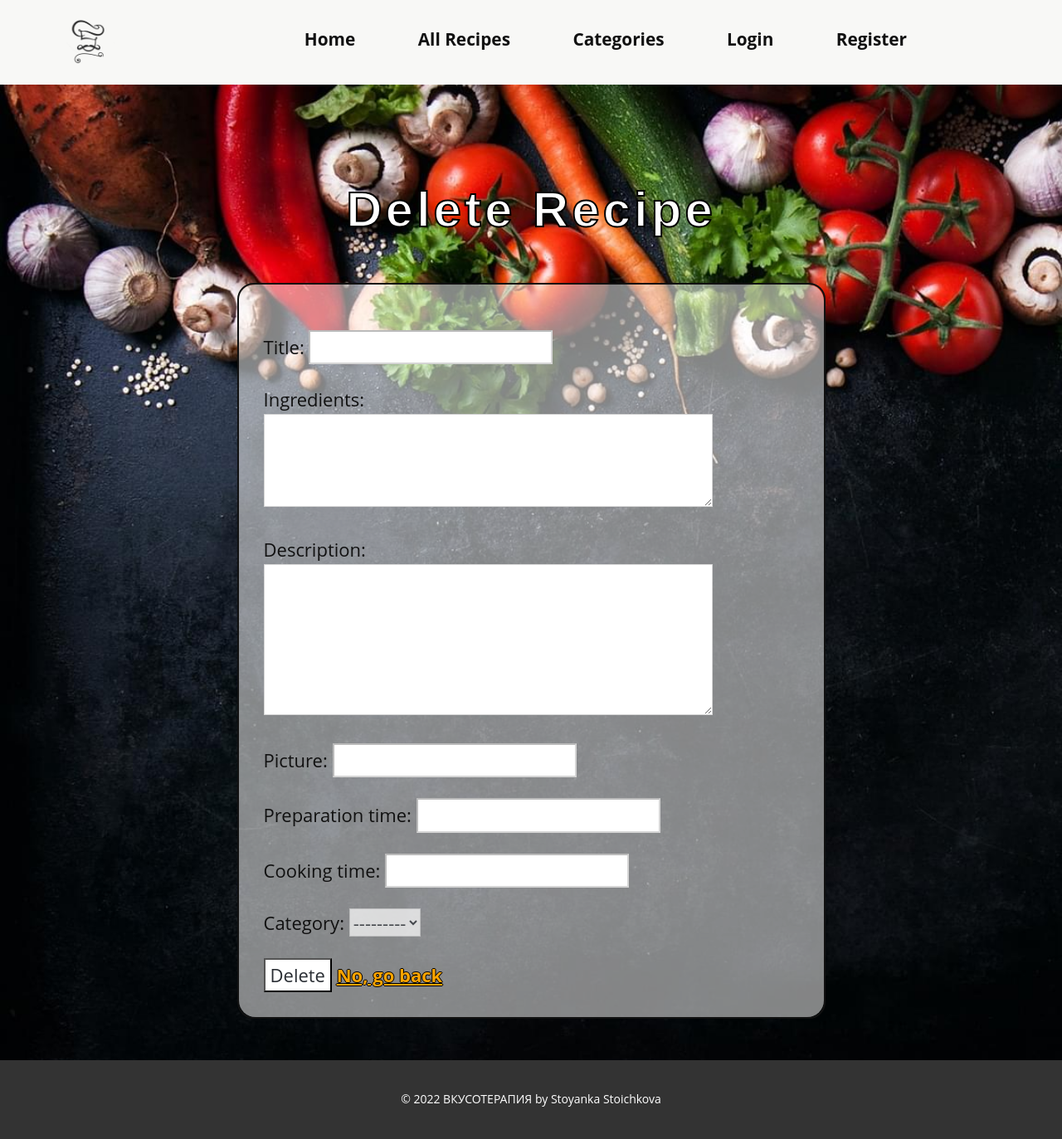
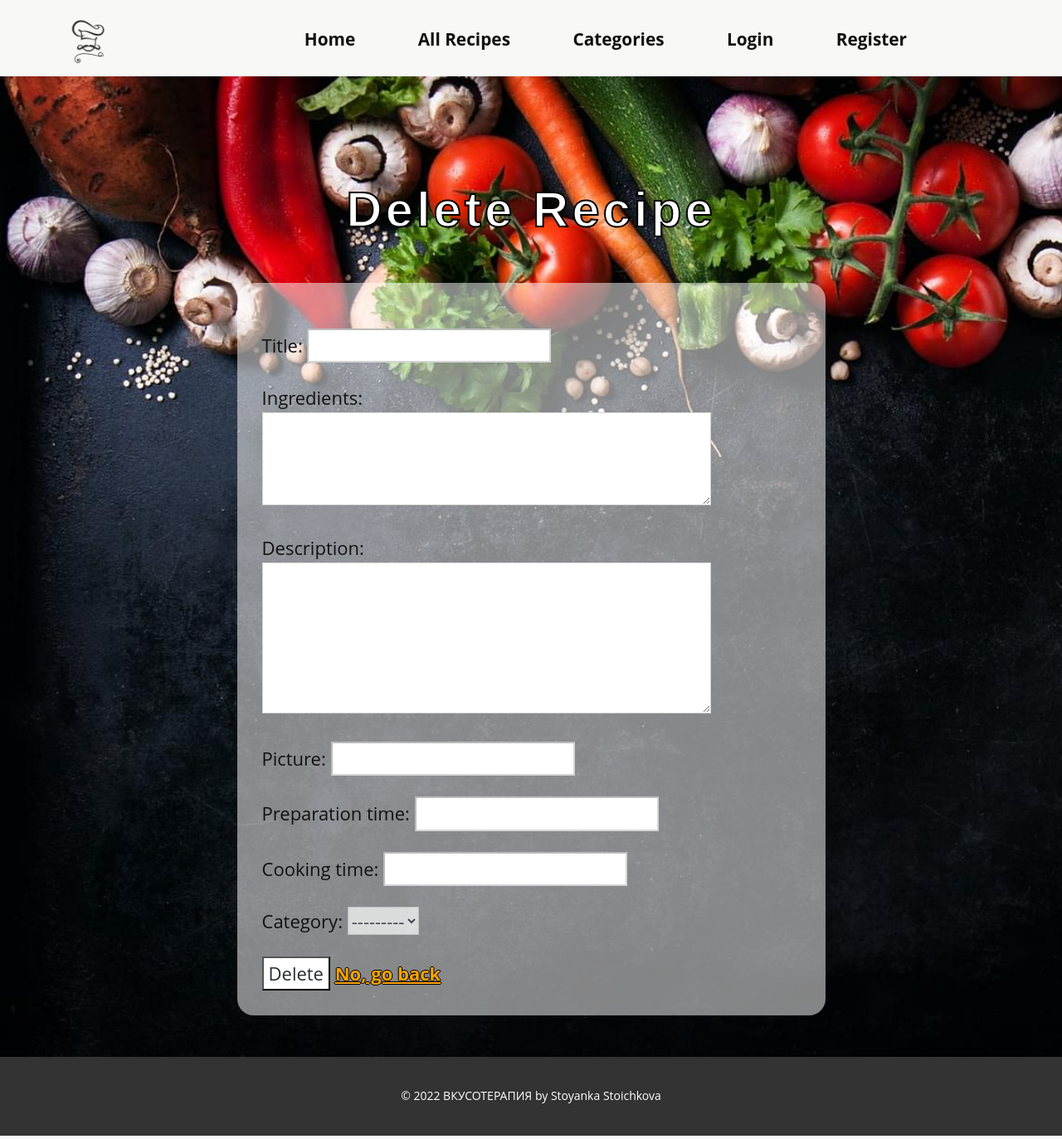
Before and after one commit to c0c3t0/DeliciousProject, a Django app: template templates/delicious/recipe_delete.html in a window 1280 px wide. Shown: the whole page at 83% size. Run offline with Django 4.2, Linux system fonts and the light colour scheme; the template is opened without the code that fills it: values that come from a table or form of the project are taken from there, others are empty; parts of the project's set-up code (start-up, migrations or seed data) failed here and were passed over; some libraries are stand-ins or nearby versions.

Commit message:
Refactoring templates

```diff
--- a/templates/delicious/recipe_delete.html
+++ b/templates/delicious/recipe_delete.html
@@ -1,24 +1,22 @@
 {% extends 'base.html' %}
 {% load static %}
 {% block head %}
-    <link rel="stylesheet" href="{% static 'delicious/base.css' %}" media="screen">
     <link rel="stylesheet" href="{% static 'delicious/main.css' %}" media="screen">
 {% endblock %}
 
 {% block content %}
-    <section class="skrollable u-align-center u-section-2" id="carousel_5e71">
-        <img class="u-expand-resize u-expanded-width u-image u-image-1">
+    <section class="u-align-center u-section-2">
         <div class="u-clearfix u-sheet u-sheet-1">
             <h2 class="u-text-2"> Delete Recipe</h2>
-            <div class="u-align-left u-border-2 u-border-grey-75 u-container-style u-group u-opacity u-opacity-20 u-radius-20 u-shape-round u-white u-group-1">
+            <div class="u-align-left u-container-style u-opacity u-opacity-20 u-radius-20 u-white u-group-1">
                 <div class="u-container-layout u-valign-top u-container-layout-1">
                     <div class="u-form u-form-1">
+                        {% include 'messages.html' %}
                         <form action="{% url 'delete recipe' recipe.pk %}" method="POST">
                             {% csrf_token %}
                             {{ form.as_p }}
                             <button type="submit" class="btn btn-primary">Delete</button>
-                            <a class="btn btn-primary" href="javascript:history.back()">No, go back</a>
-
+                            <a href="javascript:history.back()">No, go back</a>
                         </form>
                     </div>
                 </div>
```
